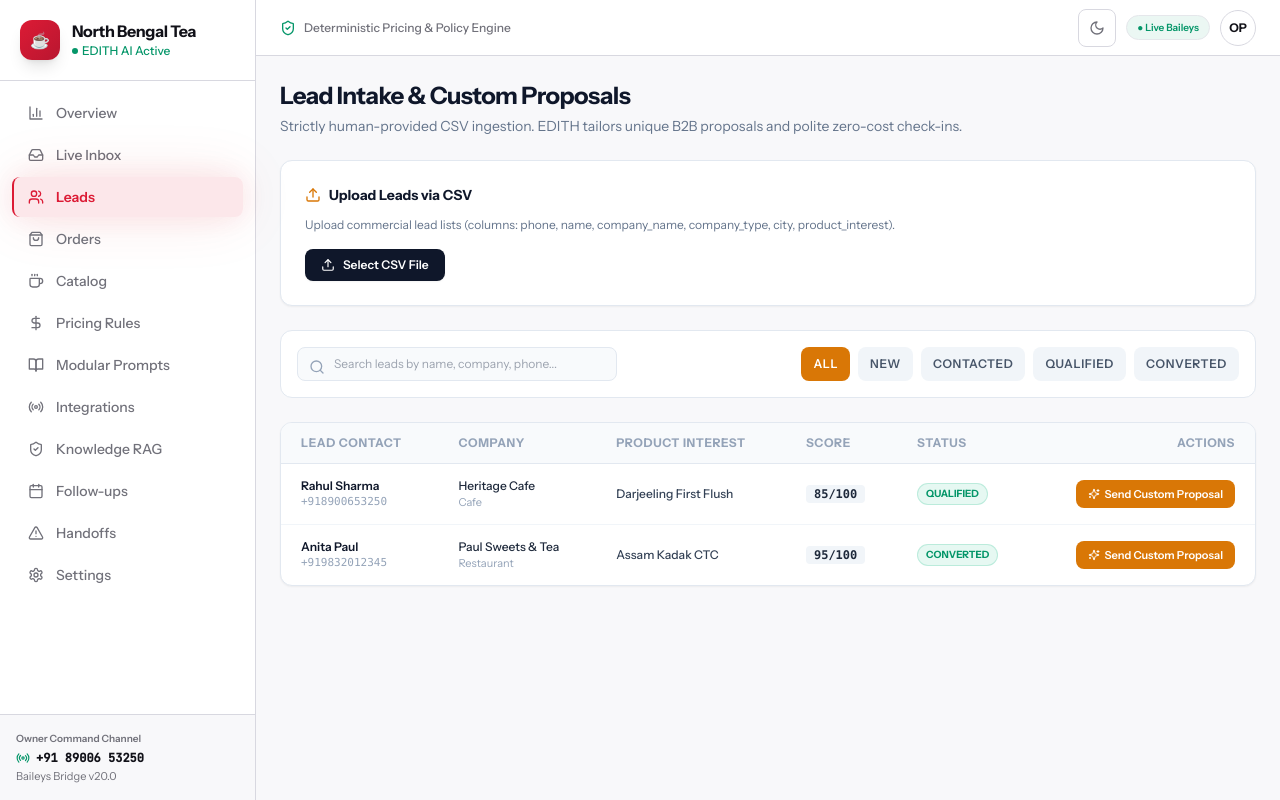
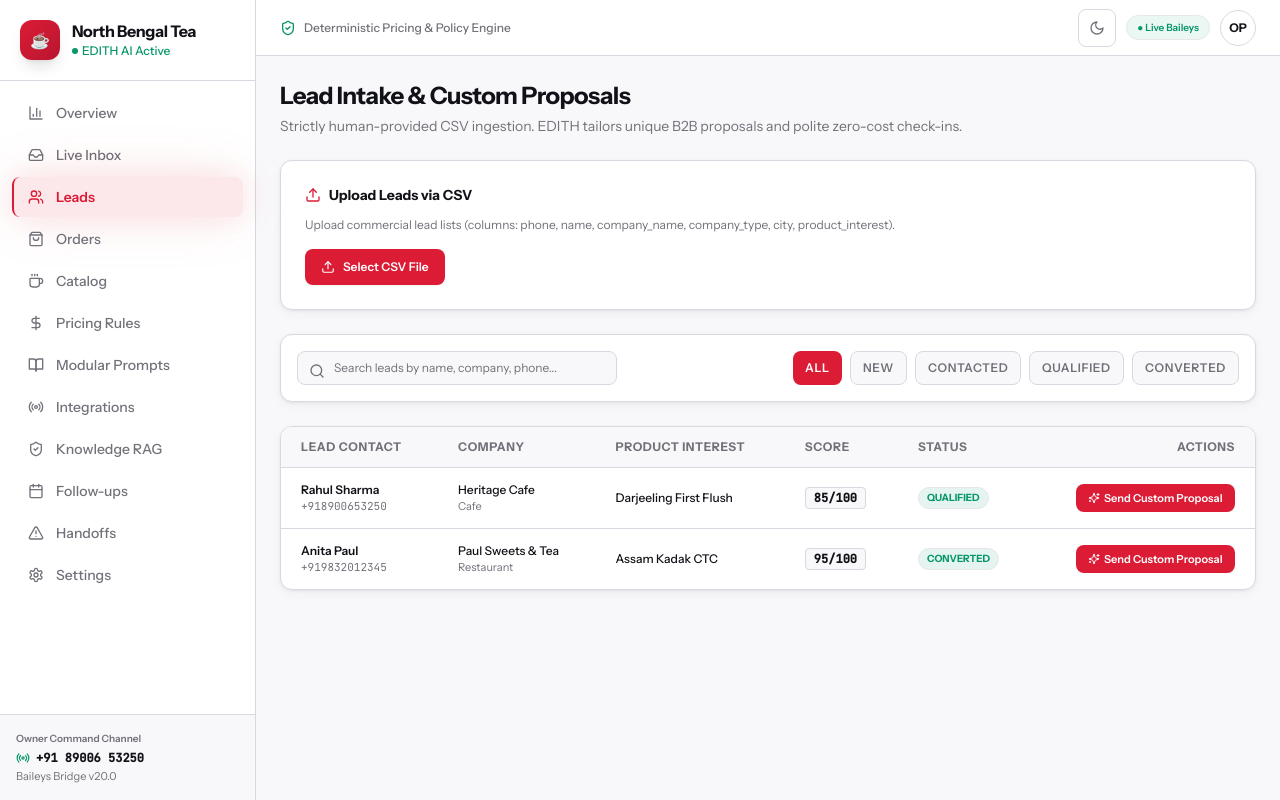
Before and after one commit to naborajs/wb-agent, a Next.js app in the folder dashboard/: page /leads in a window 1280 px wide. Built offline with nearby package versions, Linux system fonts and the light colour scheme; no server answers.

Commit message:
design(leads): migrate Leads page to EDITH token system with accent red buttons

```diff
--- a/dashboard/app/leads/page.tsx
+++ b/dashboard/app/leads/page.tsx
@@ -135,26 +135,29 @@ export default function LeadsPage() {
     <div className="space-y-6 max-w-7xl mx-auto">
       {/* Header */}
       <div>
-        <h2 className="text-2xl font-bold tracking-tight text-slate-900 dark:text-white">
+        <h2 className="text-2xl font-bold tracking-tight text-[var(--ed-text-primary)]">
           Lead Intake & Custom Proposals
         </h2>
-        <p className="text-sm text-slate-500 dark:text-slate-400 mt-1">
+        <p className="text-sm text-[var(--ed-text-muted)] mt-1">
           Strictly human-provided CSV ingestion. EDITH tailors unique B2B proposals and polite zero-cost check-ins.
         </p>
       </div>
 
       {/* CSV Ingestion Box */}
-      <div className="p-6 bg-white dark:bg-slate-900 rounded-xl border border-slate-200 dark:border-slate-800 shadow-sm space-y-3">
-        <div className="flex items-center gap-2 font-bold text-sm text-slate-900 dark:text-white">
-          <Upload className="w-4 h-4 text-amber-600 dark:text-amber-400" />
+      <div className="p-6 ed-panel rounded-xl space-y-3">
+        <div className="flex items-center gap-2 font-bold text-sm text-[var(--ed-text-primary)]">
+          <Upload className="w-4 h-4 text-[var(--ed-accent)]" />
           Upload Leads via CSV
         </div>
-        <p className="text-xs text-slate-500 dark:text-slate-400">
+        <p className="text-xs text-[var(--ed-text-muted)]">
           Upload commercial lead lists (columns: phone, name, company_name, company_type, city, product_interest).
         </p>
 
         <div className="flex items-center gap-4 pt-1">
-          <label className="cursor-pointer inline-flex items-center gap-2 px-4 py-2 rounded-lg bg-slate-900 dark:bg-amber-600 hover:bg-slate-800 dark:hover:bg-amber-700 text-white text-xs font-semibold shadow-sm transition-colors">
+          <label
+            className="ed-press ed-focus-ring cursor-pointer inline-flex items-center gap-2 px-4 py-2.5 rounded-lg text-white text-xs font-semibold shadow-sm transition-colors hover:opacity-90"
+            style={{ background: "var(--ed-accent)" }}
+          >
             <Upload className="w-3.5 h-3.5" />
             {uploading ? "Processing CSV..." : "Select CSV File"}
             <input
@@ -167,7 +170,7 @@ export default function LeadsPage() {
           </label>
 
           {uploadResult && (
-            <span className="text-xs font-medium text-emerald-600 dark:text-emerald-400 flex items-center gap-1">
+            <span className="text-xs font-medium text-[var(--ed-success)] flex items-center gap-1">
               <CheckCircle2 className="w-3.5 h-3.5" />
               {uploadResult}
             </span>
@@ -176,15 +179,16 @@ export default function LeadsPage() {
       </div>
 
       {/* Filter and Search Bar */}
-      <div className="p-4 bg-white dark:bg-slate-900 rounded-xl border border-slate-200 dark:border-slate-800 flex flex-col sm:flex-row gap-3 justify-between">
+      <div className="p-4 ed-panel rounded-xl flex flex-col sm:flex-row gap-3 justify-between">
         <div className="relative w-full sm:w-80">
-          <Search className="w-4 h-4 text-slate-400 absolute left-3 top-3" />
+          <Search className="w-4 h-4 text-[var(--ed-text-muted)] absolute left-3 top-3" />
           <input
             type="text"
             placeholder="Search leads by name, company, phone..."
             value={searchTerm}
             onChange={(e) => setSearchTerm(e.target.value)}
-            className="w-full pl-9 pr-3 py-2 text-xs bg-slate-50 dark:bg-slate-800 border border-slate-200 dark:border-slate-700 rounded-lg text-slate-900 dark:text-white focus:outline-none focus:ring-2 focus:ring-amber-500"
+            className="w-full pl-9 pr-3 py-2 text-xs border border-[var(--ed-border)] rounded-lg text-[var(--ed-text-primary)] placeholder:text-[var(--ed-text-muted)] focus:outline-none ed-focus-ring"
+            style={{ background: "var(--ed-bg)" }}
           />
         </div>
 
@@ -193,11 +197,16 @@ export default function LeadsPage() {
             <button
               key={st}
               onClick={() => setStatusFilter(st)}
-              className={`px-3 py-1.5 text-xs font-semibold rounded-lg uppercase tracking-wider transition-colors ${
+              className={`ed-press ed-focus-ring px-3 py-1.5 text-xs font-semibold rounded-lg uppercase tracking-wider transition-colors ${
                 statusFilter === st
-                  ? "bg-amber-600 text-white"
-                  : "text-slate-600 dark:text-slate-400 bg-slate-100 dark:bg-slate-800 hover:bg-slate-200 dark:hover:bg-slate-700"
+                  ? "text-white shadow-sm"
+                  : "text-[var(--ed-text-muted)] hover:text-[var(--ed-text-primary)] border border-[var(--ed-border)]"
               }`}
+              style={
+                statusFilter === st
+                  ? { background: "var(--ed-accent)" }
+                  : { background: "var(--ed-bg)" }
+              }
             >
               {st}
             </button>
@@ -206,9 +215,12 @@ export default function LeadsPage() {
       </div>
 
       {/* Table */}
-      <div className="bg-white dark:bg-slate-900 rounded-xl border border-slate-200 dark:border-slate-800 shadow-sm overflow-hidden">
-        <table className="w-full text-left text-xs text-slate-600 dark:text-slate-300">
-          <thead className="bg-slate-50 dark:bg-slate-800/60 text-slate-400 dark:text-slate-400 font-semibold border-b border-slate-200 dark:border-slate-800 uppercase tracking-wider">
+      <div className="ed-panel rounded-xl overflow-hidden">
+        <table className="w-full text-left text-xs text-[var(--ed-text-primary)]">
+          <thead
+            className="text-[var(--ed-text-muted)] font-semibold border-b border-[var(--ed-border)] uppercase tracking-wider"
+            style={{ background: "var(--ed-bg)" }}
+          >
             <tr>
               <th className="px-5 py-3">Lead Contact</th>
               <th className="px-5 py-3">Company</th>
@@ -218,26 +230,29 @@ export default function LeadsPage() {
               <th className="px-5 py-3 text-right">Actions</th>
             </tr>
           </thead>
-          <tbody className="divide-y divide-slate-100 dark:divide-slate-800">
+          <tbody className="divide-y divide-[var(--ed-border)]">
             {filtered.map((lead) => (
-              <tr key={lead.id} className="hover:bg-slate-50/50 dark:hover:bg-slate-800/40 transition-colors">
+              <tr key={lead.id} className="hover:bg-[var(--ed-bg)] transition-colors">
                 <td className="px-5 py-3.5">
-                  <div className="font-semibold text-slate-900 dark:text-white">
+                  <div className="font-semibold text-[var(--ed-text-primary)]">
                     {lead.name || "Anonymous Lead"}
                   </div>
-                  <div className="text-[11px] text-slate-400 font-mono">{lead.phone}</div>
+                  <div className="text-[11px] text-[var(--ed-text-muted)] font-data">{lead.phone}</div>
                 </td>
                 <td className="px-5 py-3.5">
-                  <div className="font-medium text-slate-800 dark:text-slate-200">
+                  <div className="font-medium text-[var(--ed-text-primary)]">
                     {lead.company_name || "—"}
                   </div>
-                  <div className="text-[11px] text-slate-400">{lead.company_type || "Business"}</div>
+                  <div className="text-[11px] text-[var(--ed-text-muted)]">{lead.company_type || "Business"}</div>
                 </td>
-                <td className="px-5 py-3.5 font-medium text-slate-700 dark:text-slate-300">
+                <td className="px-5 py-3.5 font-medium text-[var(--ed-text-primary)]">
                   {lead.product_interest || "General Wholesale Inquiry"}
                 </td>
                 <td className="px-5 py-3.5">
-                  <span className="font-bold px-2 py-0.5 rounded bg-slate-100 dark:bg-slate-800 text-slate-800 dark:text-slate-200 font-mono">
+                  <span
+                    className="font-bold px-2 py-0.5 rounded text-[var(--ed-text-primary)] font-data border border-[var(--ed-border)]"
+                    style={{ background: "var(--ed-bg)" }}
+                  >
                     {lead.score}/100
                   </span>
                 </td>
@@ -245,23 +260,30 @@ export default function LeadsPage() {
                   <span
                     className={`inline-flex items-center px-2 py-0.5 rounded-full text-[10px] font-bold ${
                       lead.status === "qualified" || lead.status === "converted"
-                        ? "bg-emerald-500/10 text-emerald-600 dark:text-emerald-400 border border-emerald-500/20"
-                        : "bg-slate-100 dark:bg-slate-800 text-slate-700 dark:text-slate-300"
+                        ? "text-[var(--ed-success)] border border-[var(--ed-success)]/20"
+                        : "text-[var(--ed-text-muted)] border border-[var(--ed-border)]"
                     }`}
+                    style={{
+                      background:
+                        lead.status === "qualified" || lead.status === "converted"
+                          ? "color-mix(in srgb, var(--ed-success) 10%, transparent)"
+                          : "var(--ed-bg)",
+                    }}
                   >
                     {lead.status.toUpperCase()}
                   </span>
                 </td>
                 <td className="px-5 py-3.5 text-right">
                   {sentLeadIds[lead.id] ? (
-                    <span className="inline-flex items-center gap-1 text-emerald-600 dark:text-emerald-400 font-semibold text-[11px]">
+                    <span className="inline-flex items-center gap-1 text-[var(--ed-success)] font-semibold text-[11px]">
                       <CheckCircle2 className="w-3.5 h-3.5" /> Proposal Sent
                     </span>
                   ) : (
                     <button
                       onClick={() => handleSendProposal(lead.id)}
                       disabled={sendingLeadId === lead.id}
-                      className="inline-flex items-center gap-1 px-3 py-1.5 rounded-lg bg-amber-600 hover:bg-amber-700 text-white font-semibold text-[11px] transition-colors disabled:opacity-50"
+                      className="ed-press ed-focus-ring inline-flex items-center gap-1 px-3 py-1.5 rounded-lg text-white font-semibold text-[11px] transition-colors disabled:opacity-50 hover:opacity-90"
+                      style={{ background: "var(--ed-accent)" }}
                     >
                       <Sparkles className="w-3 h-3" />
                       {sendingLeadId === lead.id ? "Sending..." : "Send Custom Proposal"}
```
